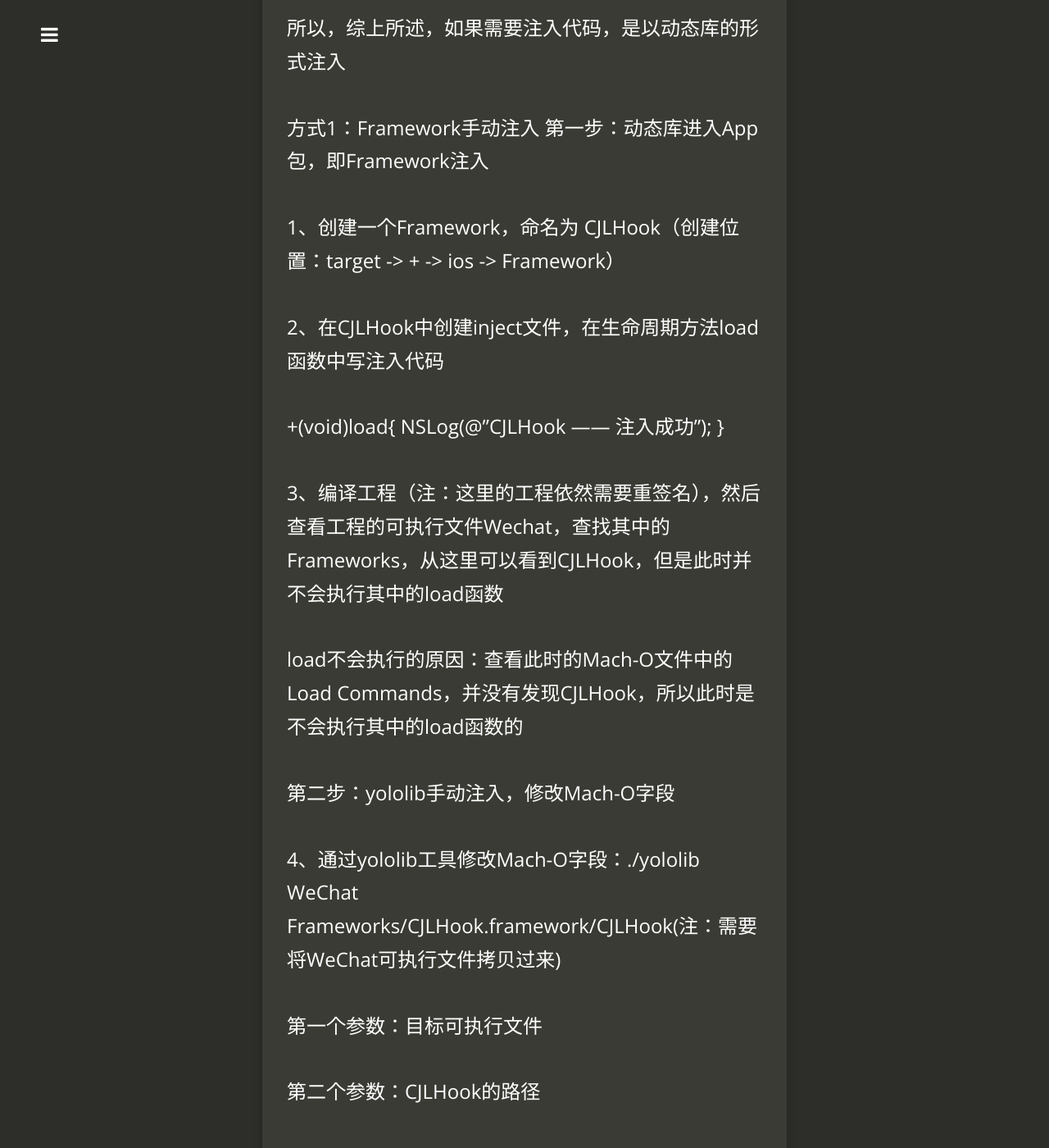
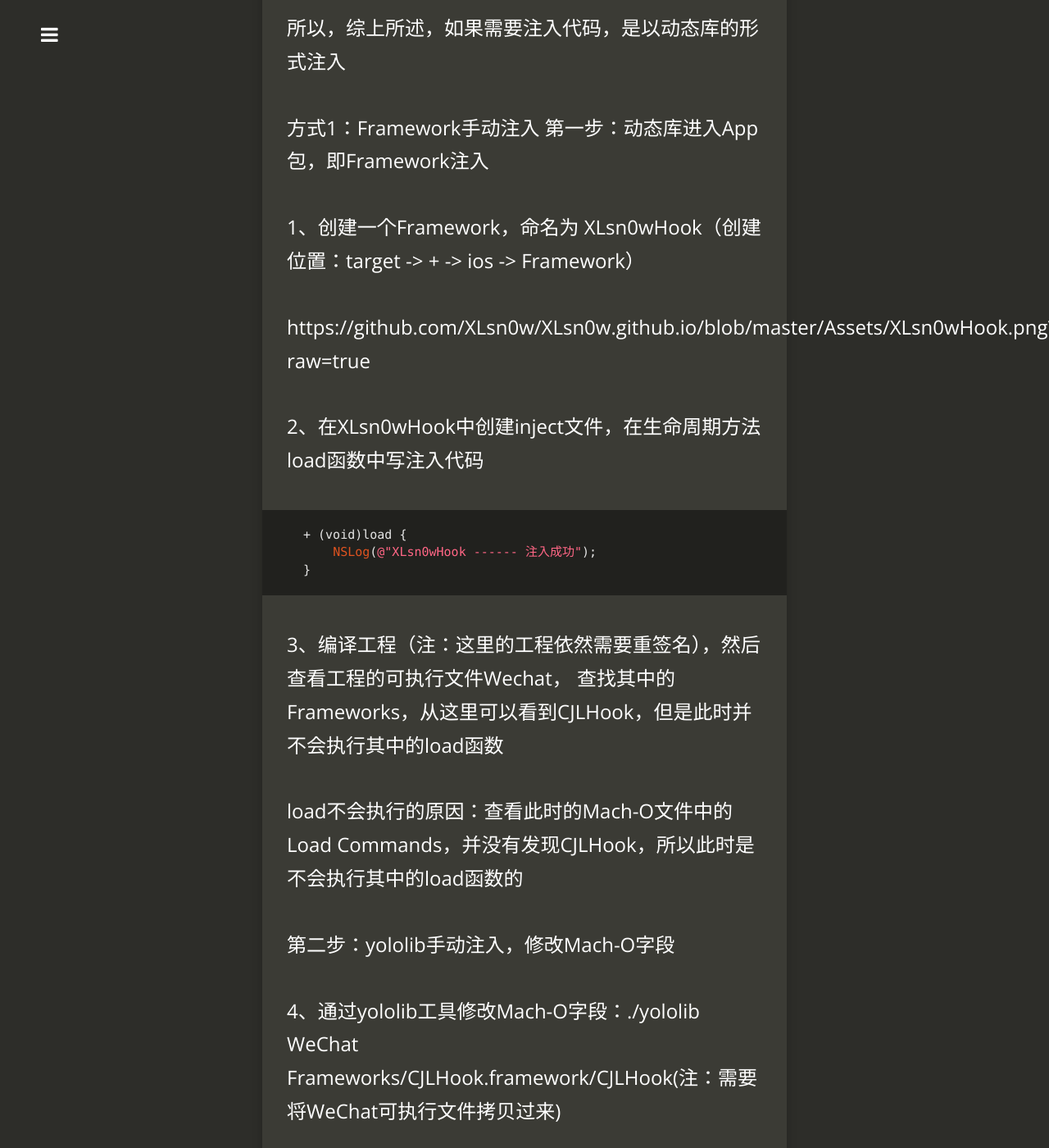
Before and after one commit to XLsn0w/XLsn0w.github.io, a Jekyll site: the page built from _posts/2022-08-05-XLsn0w.md, in a window 1280 px wide and 1400 px high, scrolled down 2357 px. Shown: the whole window at 82% size. Built offline with Jekyll 4.4.1, drawn with Linux system fonts in a browser that asks for light colours; nearby versions of some CDN libraries; some of the changed text lies outside the part shown.

Commit message:
Update 2022-08-05-XLsn0w.md

````diff
--- a/_posts/2022-08-05-XLsn0w.md
+++ b/_posts/2022-08-05-XLsn0w.md
@@ -27,7 +27,8 @@ tags:
 有以下两种方式查看Mach-O可执行文件
 
 1、终端命令：otool -l WeChat
-2、MachOView 二进制文件分析工具（注：分析时可能出现无法分析的情况，可以通过 CMD + o 打开）
+2、MachOView 二进制文件分析工具
+（注：分析时可能出现无法分析的情况，可以通过 Cmd + o 打开）
 
 Mach-O文件中主要看load Commands（即加载命令集），从这里可以看出动态库的加载等。
 
@@ -40,19 +41,20 @@ Mach-O文件中主要看load Commands（即加载命令集），从这里可以
 第一步：动态库进入App包，即Framework注入
 
 
-1、创建一个Framework，命名为 CJLHook（创建位置：target -> + -> ios -> Framework）
+1、创建一个Framework，命名为 XLsn0wHook（创建位置：target -> + -> ios -> Framework）
 
+https://github.com/XLsn0w/XLsn0w.github.io/blob/master/Assets/XLsn0wHook.png?raw=true
 
+2、在XLsn0wHook中创建inject文件，在生命周期方法load函数中写注入代码
 
-2、在CJLHook中创建inject文件，在生命周期方法load函数中写注入代码
+```
++ (void)load {
+    NSLog(@"XLsn0wHook ------ 注入成功");
+}
+```
 
-
-+(void)load{
-    NSLog(@"CJLHook ------ 注入成功");
-}
-
-
-3、编译工程（注：这里的工程依然需要重签名），然后查看工程的可执行文件Wechat，查找其中的Frameworks，从这里可以看到CJLHook，但是此时并不会执行其中的load函数
+3、编译工程（注：这里的工程依然需要重签名），然后查看工程的可执行文件Wechat，
+查找其中的Frameworks，从这里可以看到CJLHook，但是此时并不会执行其中的load函数
 
 load不会执行的原因：查看此时的Mach-O文件中的Load Commands，并没有发现CJLHook，所以此时是不会执行其中的load函数的
 
````
